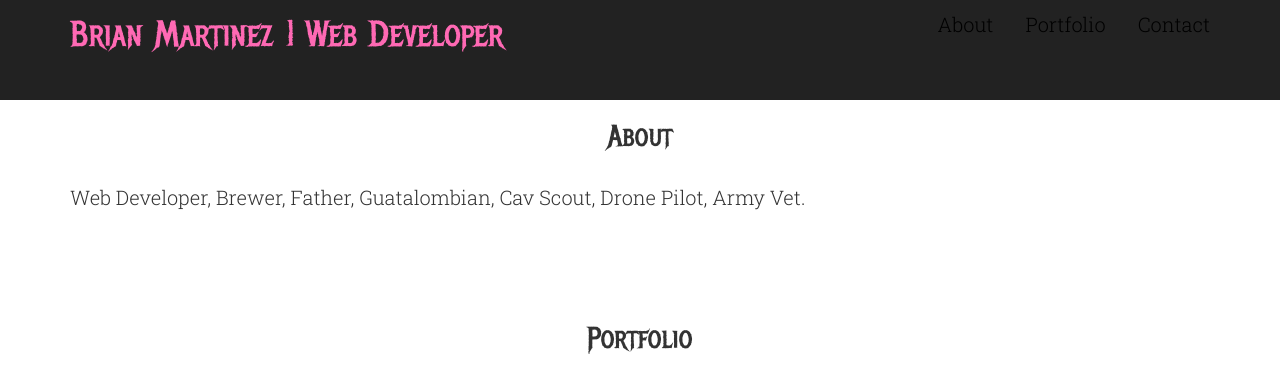
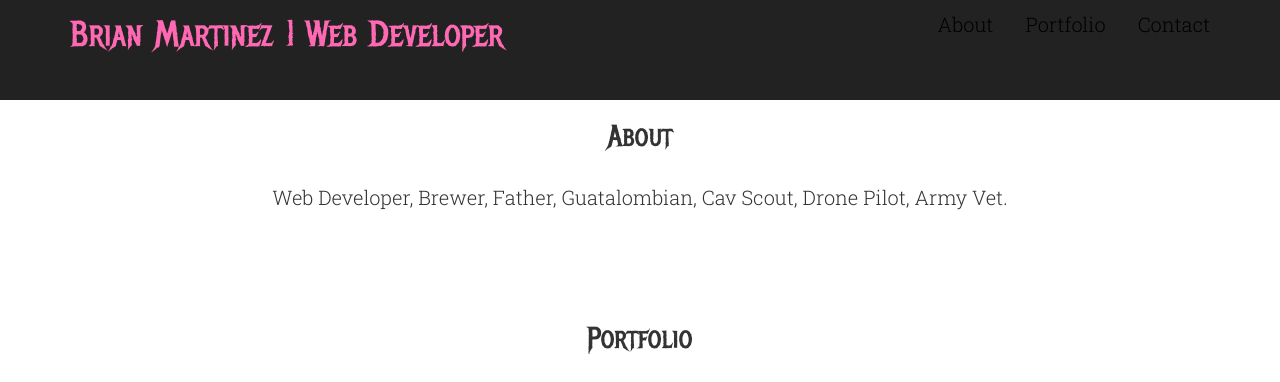
Before and after one commit to barndogghxc/potfolio_v2, a PHP site: page /index.html in a window 1280 px wide. Shown: the top 382 px of the page. Run offline with PHP 8.4, Linux system fonts and the light colour scheme; some libraries are stand-ins or nearby versions.

Commit message:
text align

```diff
--- a/css/style.css
+++ b/css/style.css
@@ -2,6 +2,10 @@
 
 a {
 	color: black;
+}
+
+#about p {
+	text-align: center;
 }
 body{
 	padding-top: 70px;
```
